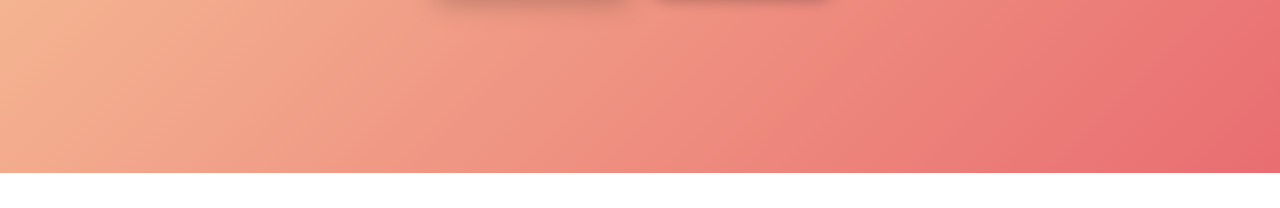
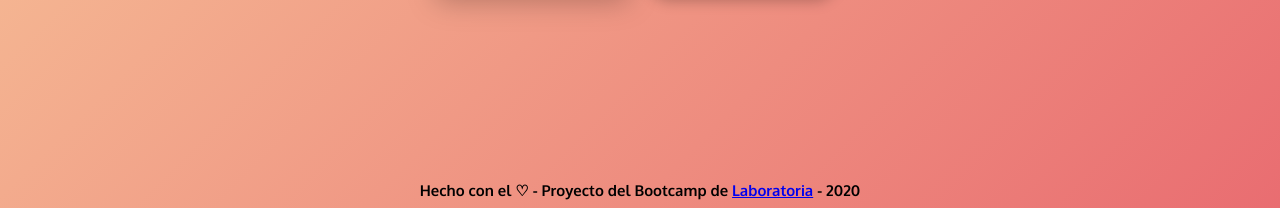
Before and after one commit to fabiola29298/js-cipher, a website with bundled scripts: page src/index.html in a window 1280 px wide. Shown: the part 724-932 px from the top of the page. Before the commit the page ends 897 px from the top, so only its background shows below. Built offline with nearby package versions, Linux system fonts and the light colour scheme; files whose address does not match are found by name.

Commit message:
diseno: agregando footer y creditos

```diff
--- a/src/index.html
+++ b/src/index.html
@@ -55,7 +55,11 @@
     </div>
   </div>
 
-
+<footer>
+  <div class="footer">
+    <h5>Hecho con el ♡ - Proyecto del Bootcamp de <a href="https://www.laboratoria.la/">Laboratoria</a> -   2020</h5>
+  </div>
+</footer>
 
   <script src="cipher.js"></script>
   <script src="index.js" type="module"></script>
--- a/src/style.css
+++ b/src/style.css
@@ -137,7 +137,11 @@ p{
   flex-direction: row;
   justify-content: center;
 }
-
+/* footer   */
+.footer{
+  text-align: center;
+  padding: 8px;
+}
 
 
 /* Mobile Styles */
```
